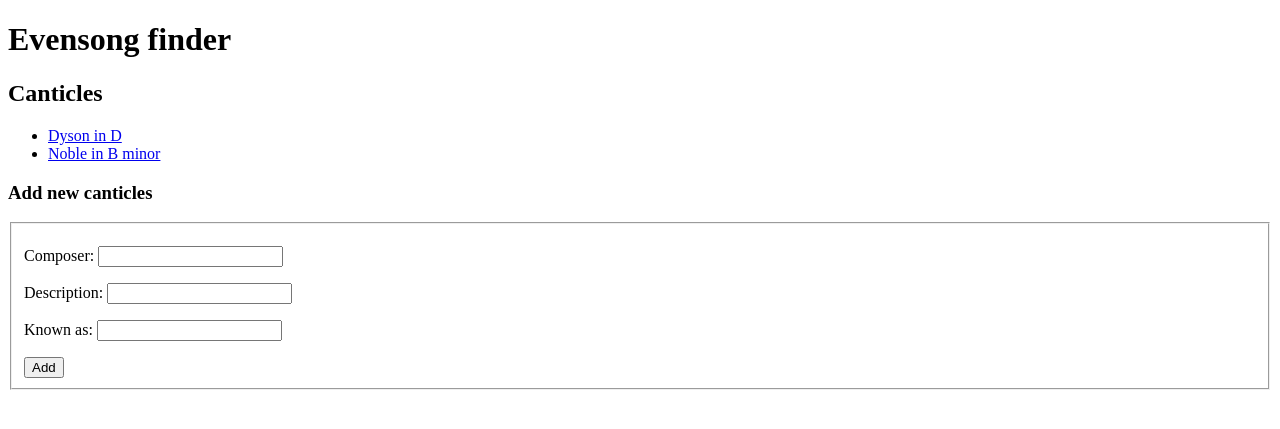
After one commit to stephennichols/evensong, a Django app: page /services/canticles/ in a window 1280 px wide. The commit adds this page. Shown: the top 429 px of the page. Run offline with Django 5.2, Linux system fonts and the light colour scheme; data comes from the database, SQL or seed files in the repository.

Commit message:
Add pages for canticles CRUD

```diff
--- a/services/forms.py
+++ b/services/forms.py
@@ -9,3 +9,8 @@ class ResponsesForm(forms.Form):
     title = forms.CharField(label="Title", max_length=255, required=False)
     composerName = forms.CharField(label="Composer name", max_length=255)
     knownAs = forms.CharField(label="Known as", max_length=255)
+
+class CanticlesForm(forms.Form):
+    description = forms.CharField(label="Description", max_length=255)
+    composerName = forms.CharField(label="Composer name", max_length=255)
+    knownAs = forms.CharField(label="Known as", max_length=255)
--- a/services/models.py
+++ b/services/models.py
@@ -68,6 +68,12 @@ class Canticles(models.Model):
     knownAs = models.CharField(max_length=255)
     def __str__(self):
         return self.knownAs
+    def as_json(self):
+        return {
+            'description': self.description,
+            'composer': self.composer.knownAs if self.composer.knownAs != "" and self.composer.knownAs is not None else self.composer.fullName,
+            'knownAs': self.knownAs
+        }
     def as_public_json(self):
         return json.dumps(self.as_json())
 
--- /dev/null
+++ b/services/templates/services/components/canticlesAdd.html
@@ -0,0 +1,19 @@
+<h3>Add new canticles</h3>
+<form method="post" action="/services/canticles/add">
+    {% csrf_token %}
+    <fieldset>
+        <p>
+            <label for="composerName">Composer:</label>
+            <input id="composerName" type="text" name="composerName"/>
+        </p>
+        <p>
+            <label for="description">Description:</label>
+            <input id="description" type="text" name="description"/>
+        </p>
+        <p>
+            <label for="knownAs">Known as:</label>
+            <input id="knownAs" type="text" name="knownAs"/>
+        </p>
+        <input type="submit" value="Add">
+    </fieldset>
+</form>
--- /dev/null
+++ b/services/templates/services/components/canticlesList.html
@@ -0,0 +1,9 @@
+{% if canticles %}
+<ul>
+    {% for canticle in canticles %}
+    <li><a href="/services/canticles/{{ canticle.id }}/">{{ canticle }}</a></li>
+    {% endfor %}
+</ul>
+{% else %}
+<p>No canticles found.</p>
+{% endif %}
--- a/services/templates/services/components/responsesList.html
+++ b/services/templates/services/components/responsesList.html
@@ -5,5 +5,5 @@
     {% endfor %}
 </ul>
 {% else %}
-<p>No musicians found.</p>
+<p>No responses found.</p>
 {% endif %}
--- /dev/null
+++ b/services/templates/services/pages/canticlesList.html
@@ -0,0 +1,8 @@
+{% extends "services/base.html" %}
+{% block content %}
+    {% if heading %}
+        <h2>{{ heading }}</h2>
+    {% endif %}
+    {% include "services/components/canticlesList.html" with canticles=canticles %}
+    {% include "services/components/canticlesAdd.html" %}
+{% endblock %}
--- a/services/templates/services/pages/musicianIndex.html
+++ b/services/templates/services/pages/musicianIndex.html
@@ -5,6 +5,10 @@
         <h3>{{ heading }}</h3>
     {% endif %}
     {% include "services/components/serviceList.html" with services=services %}
+    <h3>Responses by this composer:</h3>
+    {% include "services/components/responsesList.html" with responses=responses_by_composer %}
+    <h3>Canticles by this composer:</h3>
+    {% include "services/components/canticlesList.html" with canticles=canticles_by_composer %}
     {% include "services/components/musicianAdd.html" %}
     <a href="/services/musicians/">View all musicians</a>
 {% endblock %}
--- a/services/urls.py
+++ b/services/urls.py
@@ -8,7 +8,9 @@ urlpatterns = [
     path("responses/", views.responsesList, name="responsesList"),
     path("responses/<int:responses_id>/", views.responsesIndex, name="responsesIndex"),
     path("responses/add", views.responsesAdd, name="responsesAdd"),
+    path("canticles/", views.canticlesList, name="canticlesList"),
     path("canticles/<int:canticles_id>/", views.canticlesIndex, name="canticlesIndex"),
+    path("canticles/add", views.canticlesAdd, name="canticlesAdd"),
     path("anthems/<int:anthem_id>/", views.anthemIndex, name="anthemIndex"),
     path("musicians/", views.musicianList, name="musicianList"),
     path("musicians/<int:musician_id>/", views.musicianIndex, name="musicianIndex"),
--- a/services/views.py
+++ b/services/views.py
@@ -2,13 +2,13 @@ from django.http import HttpResponse, HttpResponseRedirect
 from django.template import loader
 from django.db.models import Q
 
-from .models import Service, Musician, Responses
-from .forms import MusicianForm, ResponsesForm
+from .models import Service, Musician, Responses, Canticles
+from .forms import MusicianForm, ResponsesForm, CanticlesForm
 
 def index(request):
     latest_services = Service.objects.all().order_by("-startDateTime")[:5]
     template = loader.get_template("services/pages/index.html")
-    context = {"services": latest_services, "heading": "Upcoming services"}
+    context = {"services": latest_services, "heading": "Upcoming services:"}
     return HttpResponse(template.render(context, request))
 
 def detail(request, service_id):
@@ -30,7 +30,11 @@ def responsesIndex(request, responses_id):
                .first()
                )
     template = loader.get_template("services/pages/responsesIndex.html")
-    context = {"services": services, "responses": responses, "heading": "Services containing these responses"}
+    context = {
+        "services": services,
+        "responses": responses,
+        "heading": "Services containing these responses:"
+    }
     return HttpResponse(template.render(context, request))
 
 def responsesAdd(request):
@@ -70,8 +74,47 @@ def canticlesIndex(request, canticles_id):
     services = (Service.objects
                 .filter(musicList__canticles_id=canticles_id)
                 )
-    template = loader.get_template("services/pages/index.html")
-    context = {"services": services, "heading": "Services containing these canticles"}
+    canticles = (Canticles.objects.filter(id=canticles_id).first())
+    template = loader.get_template("services/pages/canticlesIndex.html")
+    context = {
+        "services": services,
+        "canticles": canticles,
+        "heading": "Services containing these canticles:"
+    }
+    return HttpResponse(template.render(context, request))
+
+def canticlesAdd(request):
+    if request.method == "POST":
+        # create a form instance and populate it with data from the request:
+        form = CanticlesForm(request.POST)
+        # check whether it's valid:
+        if form.is_valid():
+            # process the data in form.cleaned_data as required
+            knownAs = form.cleaned_data.get("knownAs")
+            description = form.cleaned_data.get("description")
+            composerName = form.cleaned_data.get("composerName")
+            if Canticles.objects.filter(knownAs=knownAs).exists():
+                return HttpResponse("400 Bad Request These canticles already exist: " + knownAs)
+            if not Musician.objects.filter(knownAs=composerName).exists():
+                #TODO Auto create this musician
+                return HttpResponse("400 Bad Request Please add this composer first: " + composerName)
+            musician_id = Musician.objects.get(knownAs=composerName).pk
+            r = Canticles(description=description, composer_id=musician_id, knownAs=knownAs)
+            r.save()
+            if Canticles.objects.filter(knownAs=knownAs).exists():
+                new_id = Canticles.objects.get(knownAs=knownAs).pk.__str__()
+                # redirect to a new URL:
+                return HttpResponseRedirect("/services/canticles/" + new_id + "/")
+            return HttpResponse("500 Server Error There was an error saving the form. Please try again.")
+        else:
+            return HttpResponse("400 Bad Request There was an error with your form. Please try again.")
+    else:
+        return HttpResponse("405 Method Not Allowed")
+
+def canticlesList(request):
+    canticles = Canticles.objects.all().order_by("knownAs")
+    template = loader.get_template("services/pages/canticlesList.html")
+    context = {"canticles": canticles, "heading": "Canticles"}
     return HttpResponse(template.render(context, request))
 
 def anthemIndex(request, anthem_id):
@@ -79,7 +122,7 @@ def anthemIndex(request, anthem_id):
                 .filter(musicList__anthem_id=anthem_id)
                 )
     template = loader.get_template("services/pages/index.html")
-    context = {"services": services, "heading": "Services containing this anthem"}
+    context = {"services": services, "heading": "Services containing this anthem:"}
     return HttpResponse(template.render(context, request))
 
 def musicianAdd(request):
@@ -116,8 +159,15 @@ def musicianIndex(request, musician_id):
         Q(musicList__anthem__composer_id=musician_id)
     ))
     musician = (Musician.objects.filter(id=musician_id).first())
+    responses_by_composer = Responses.objects.filter(composer_id=musician_id).order_by("knownAs")
+    canticles_by_composer = Canticles.objects.filter(composer_id=musician_id).order_by("knownAs")
     template = loader.get_template("services/pages/musicianIndex.html")
-    context = {"services": services, "musician": musician, "heading": "Services featuring this musician"}
+    context = {
+        "services": services,
+        "musician": musician,
+        "responses_by_composer": responses_by_composer,
+        "canticles_by_composer": canticles_by_composer,
+        "heading": "Services featuring this musician:"}
     return HttpResponse(template.render(context, request))
 
 def musicianList(request):
@@ -131,5 +181,5 @@ def venueIndex(request, venue_id):
                 .filter(venue_id=venue_id)
                 )
     template = loader.get_template("services/pages/index.html")
-    context = {"services": services, "heading": "Services at this venue"}
+    context = {"services": services, "heading"  : "Services at this venue:"}
     return HttpResponse(template.render(context, request))
```
Also changed, not shown: services/templates/services/components/canticlesDetails.html (added, +20 -0 lines), services/templates/services/pages/canticlesIndex.html (added, +10 -0 lines).
